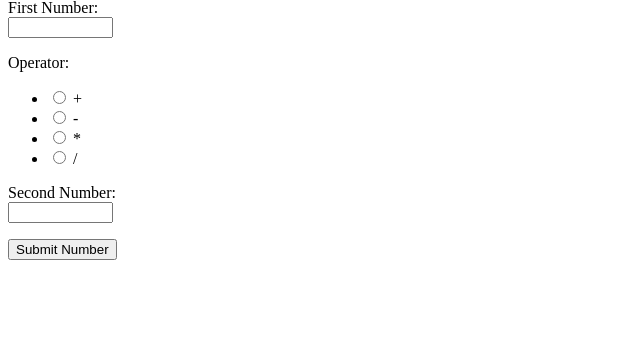
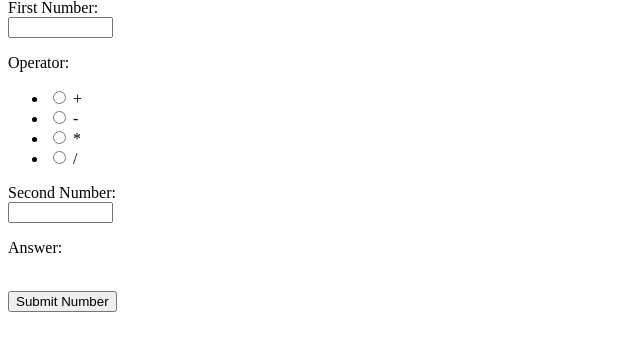
Before and after one commit to gp48maz1/GP_calc_001, a Flask app: page / in a window 1280 px wide. Shown: the part 274-625 px from the top of the page, without its empty margins (0-640 px from the left). Run offline with Flask 2, Linux system fonts and the light colour scheme.

Commit message:
these are 2nd attempt at may 14th changes, made on may 15th

```diff
--- a/app/forms.py
+++ b/app/forms.py
@@ -6,3 +6,6 @@ class CalcForm(Form):
 	num01 = TextField('num01', validators = [Required()])
 	num02 = TextField('num02', validators = [Required()])
 	op = RadioField('op', choices=[('+','+'),('-','-'),('*','*'),('/','/')])
+
+#how do I make the radio button default to one specific one?
+#how would Ihave made a drop down?
--- a/app/templates/index.html
+++ b/app/templates/index.html
@@ -4,7 +4,7 @@
 <h1>Feel free to try it out</h1>
 <p>Insert Calculator here</p>
 <p>This one just uses basic html</p>
-<form action="" method="POST" name="login">
+<form action="/index" method="POST">
 	{{form.hidden_tag()}}
 	<p>
 		First Number: <br>
@@ -18,6 +18,11 @@
 		Second Number: <br>
 		{{form.num02(size=10)}}<br>
 	</p>
+	<p>
+		Answer: <br>
+		{{answer}}<br>
+		{{error}}
+	</p>
 	<p><input type="submit" value="Submit Number"></p>
 </form>
 {% endblock %}
--- a/app/views.py
+++ b/app/views.py
@@ -1,17 +1,65 @@
-from flask import render_template
+from flask import render_template, request
 from app import app
 from forms import CalcForm
 
-@app.route('/')
+app.debug = True
+
+@app.route('/', methods = ['GET', 'POST'])
 @app.route('/index', methods =['GET', 'POST'])
 def index():
 	#operators = [ ' + ', ' - ', ' * ', ' / ']
+
 	form = CalcForm()
-	return render_template("index.html",
-		title = 'Home',
-		form = form,
+	if request.method == 'POST':
+		try :
+			num01 = float(form.num01.data)
+			num02 = float(form.num02.data)
+		except:
+			return render_template("index.html",
+				answer = "",
+				form = form,
+				error = "Error, non-numerical input.")
+
+		answer = None
+
 		op = form.op.data
-		)
+		print('result: ',num01, num02, op)
+		if op == '+':
+			answer = num01 + num02
+		elif op == '-':
+			answer = num01 - num02
+		elif op == '*':
+			answer = num01 * num02
+		elif op == '/':
+			answer = num01 / num02
+		else:
+			answer="wrong"
 
+		return render_template("index.html",
+			title = 'Home',
+			answer=answer,
+			form = form,
+			error="")
+	else:
+		#otherwise it is a get and i just want to render the template
+		return render_template("index.html",
+			title = 'Home',
+			form = form,
+			answer = "")
+		"""
+		return render_template("index.html",
+			title = 'Home',
+			form = form,
+			num01 = form.num01.data,
+			op = form.op.data,
+			num02 = form.num02.data,
+			answer = form.num02.data
+			)
+	"""
+
+#block comment out command+/
 
 #why form = form?
+
+#form.whatever.data ==> wtf
+#request.form.get("whatever") ==> html??
```
Also changed, not shown: 2 other files.
